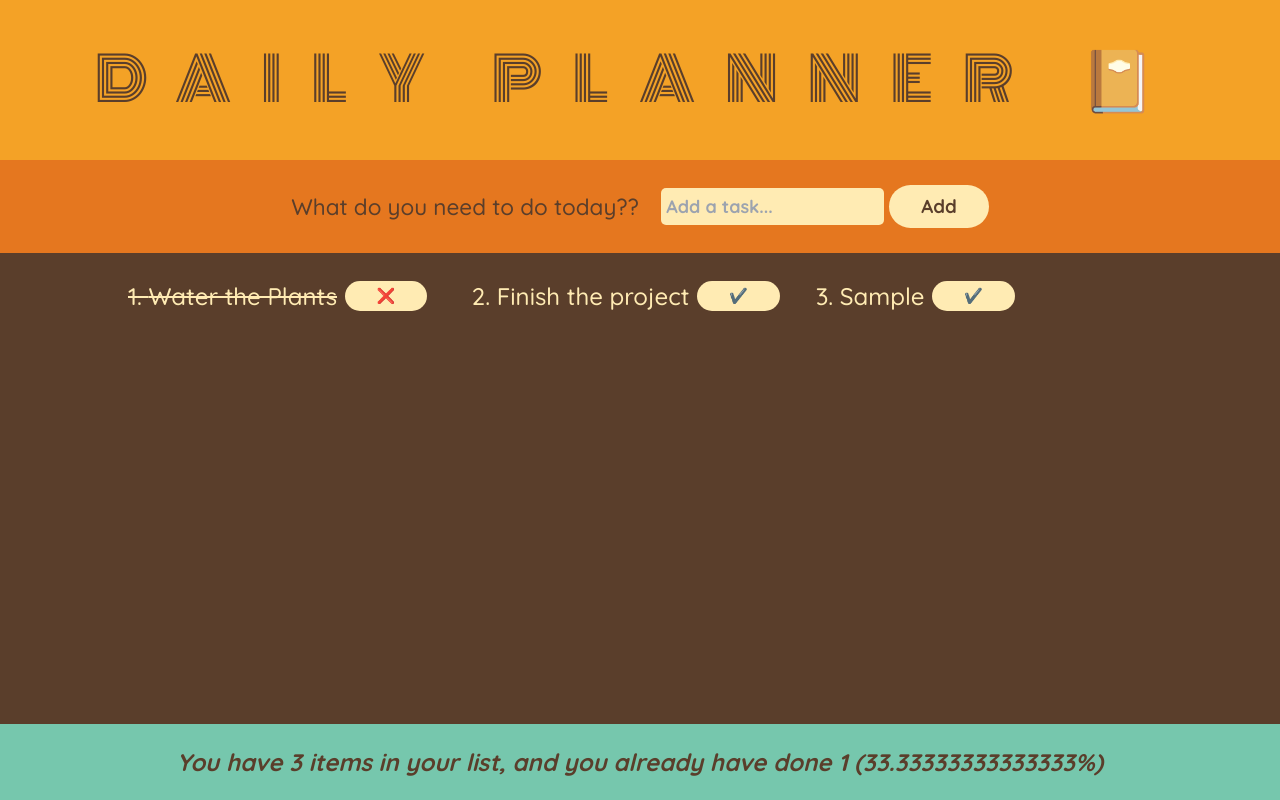
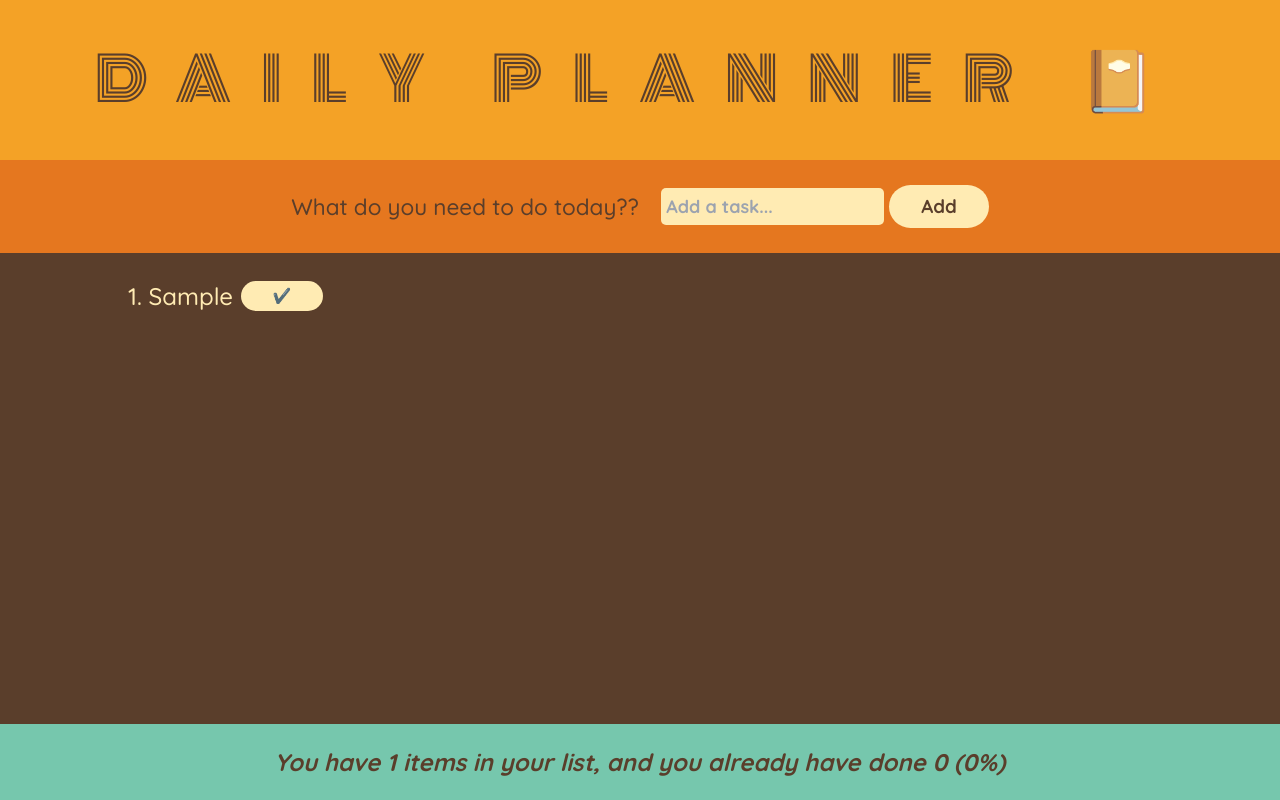
Before and after one commit to cedekpoole/daily-planner, a React (Vite) app: page / in a window 1280 px wide. Both pictures are taken after typing "Sample" into the empty fields and a click on the button "Add". Built offline with nearby package versions, Linux system fonts and the light colour scheme.

Commit message:
add logic to button clicks + save list to local storage

```diff
--- a/src/App.jsx
+++ b/src/App.jsx
@@ -4,18 +4,17 @@ import Form from "./components/Form";
 import ItemsList from "./components/ItemList";
 import Stats from "./components/Stats";
 
-const initialItems = [
-  { id: 1, description: "Water the Plants", done: true },
-  { id: 2, description: "Finish the project", done: false },
-];
+function App() {
+  const [list, setList] = useState(() => {
+    const savedList = localStorage.getItem("todo-list");
+    return savedList ? JSON.parse(savedList) : [];
+  });
 
-function App() {
-  const [list, setList] = useState(initialItems);
   return (
     <div className="w-full h-screen grid grid-rows-[auto_auto_1fr_auto]">
       <Logo />
       <Form list={list} setList={setList} />
-      <ItemsList initialItems={list} />
+      <ItemsList list={list} setList={setList} />
       <Stats stats={list} />
     </div>
   );
--- a/src/components/Form.jsx
+++ b/src/components/Form.jsx
@@ -4,7 +4,7 @@ export default function Form({ list, setList }) {
   const [description, setDescription] = useState("");
 
   useEffect(() => {
-    console.log(list);
+    localStorage.setItem("todo-list", JSON.stringify(list));
   }, [list]);
 
   function handleSubmit(e) {
--- a/src/components/Item.jsx
+++ b/src/components/Item.jsx
@@ -1,15 +1,21 @@
-export default function Item({ item }) {
+export default function Item({ item, toggleDone, removeItem }) {
   return (
     <li className="flex items-center gap-3">
       <span style={item.done ? { textDecoration: "line-through" } : {}}>
         {item.id}. {item.description}
       </span>
       {item.done ? (
-        <button className="cursor-pointer border-none text-2xl py-2 transform hover:scale-105">
+        <button
+          onClick={() => removeItem(item.id)}
+          className="cursor-pointer border-none text-2xl py-2 transform hover:scale-105"
+        >
           ❌
         </button>
       ) : (
-        <button className="cursor-pointer border-none text-2xl py-2 transform hover:scale-105">
+        <button
+          onClick={() => toggleDone(item.id)}
+          className="cursor-pointer border-none text-2xl py-2 transform hover:scale-105"
+        >
           ✔️
         </button>
       )}
--- a/src/components/ItemList.jsx
+++ b/src/components/ItemList.jsx
@@ -1,11 +1,32 @@
 import Item from "./Item";
 
-export default function ItemList({ initialItems }) {
+export default function ItemList({ list, setList }) {
+  function toggleDone(id) {
+    setList(
+      list.map((item) =>
+        item.id === id ? { ...item, done: !item.done } : item
+      )
+    );
+  }
+
+  function removeItem(id) {
+    setList(
+      list
+        .filter((item) => item.id !== id)
+        .map((item, index) => ({ ...item, id: index + 1 }))
+    );
+  }
+
   return (
     <div className="bg-[#5a3e2b] text-[#ffebb3] py-10 flex justify-between flex-col gap-8 items-center">
       <ul className="list-none w-4/5  grid grid-cols-[repeat(auto-fit,minmax(250px,1fr))] gap-3 justify-center content-start">
-        {initialItems.map((item) => (
-          <Item key={item.id} item={item} />
+        {list.map((item) => (
+          <Item
+            key={item.id}
+            item={item}
+            toggleDone={toggleDone}
+            removeItem={removeItem}
+          />
         ))}
       </ul>
     </div>
```
